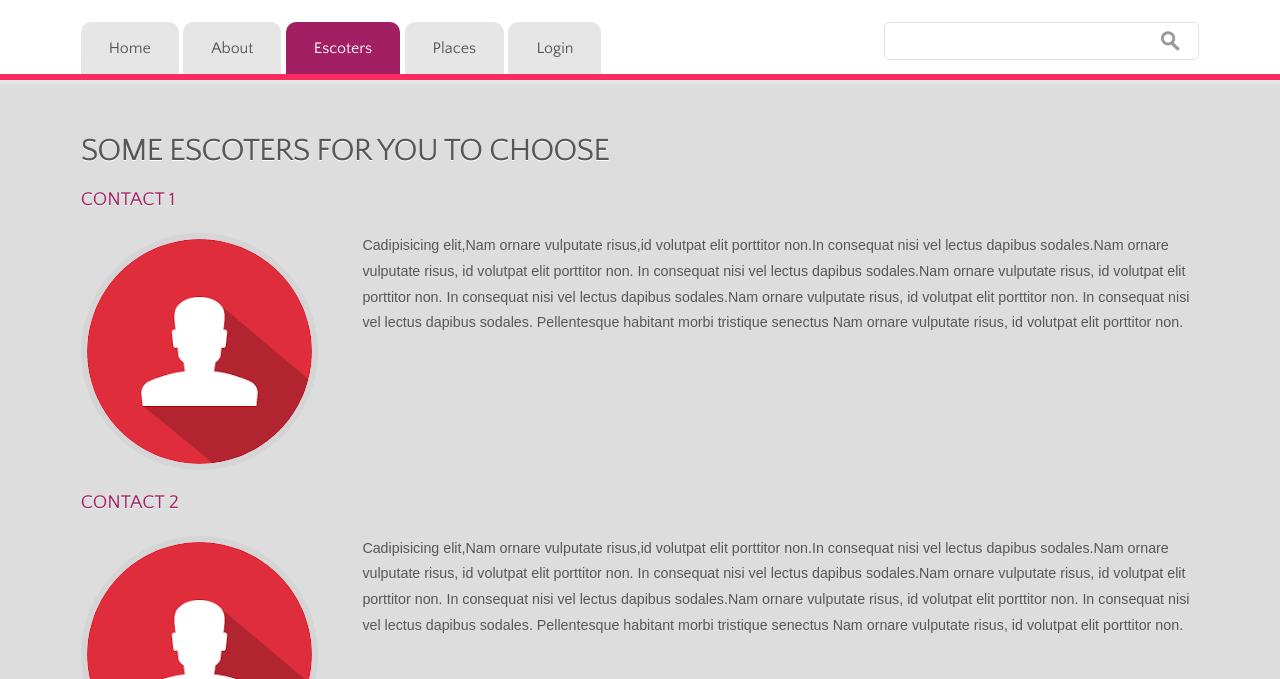
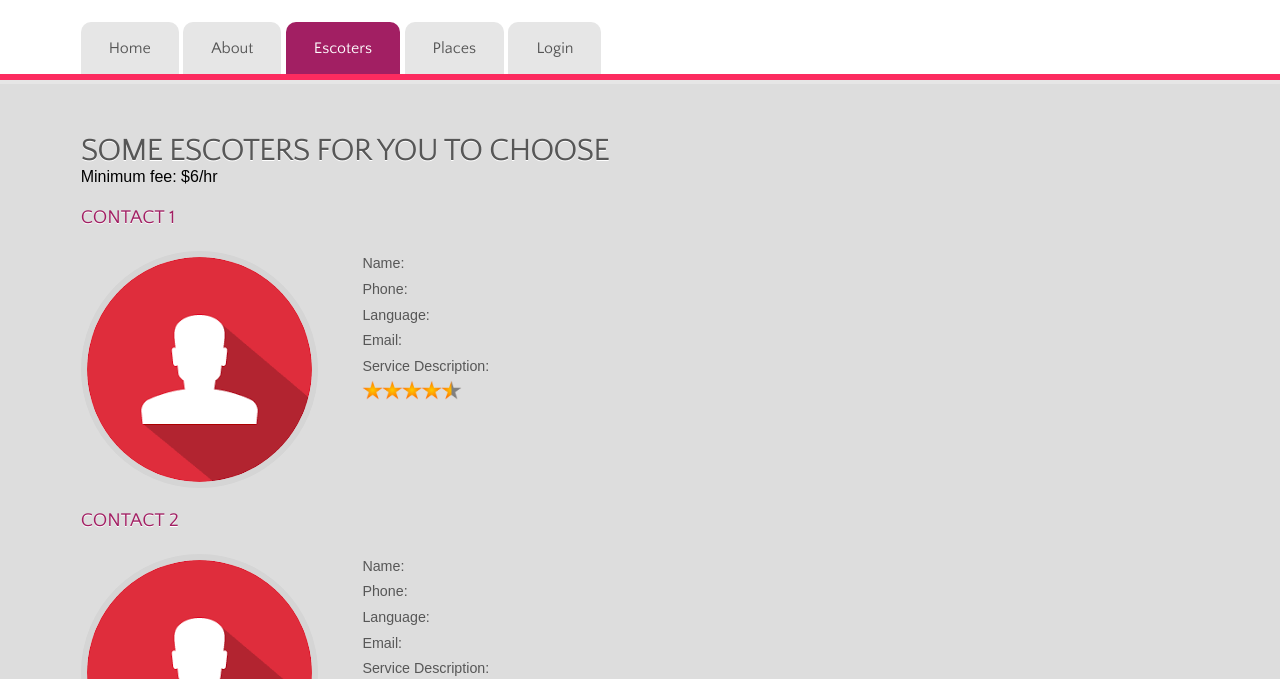
Before and after one commit to KellyBMota/Hackaton, a plain HTML site: page escoters.html in a window 1280 px wide. Shown: the part 272-951 px from the top of the page. Drawn offline with Linux system fonts and the light colour scheme.

Commit message:
Final Final

```diff
--- a/escoters.html
+++ b/escoters.html
@@ -28,12 +28,6 @@
 			 	<div class="clear"></div>
 			 </ul>
 	</div>
-	<div class="search">
-    	<form>
-    		<input type="text" value="">
-    		<input type="submit" value="">
-    	</form>
-	</div>
 	<div class="clear"></div>
 </div>
 </div>
@@ -45,13 +39,14 @@
 	<div class="main">
 		<div class="content">
 			<h2>Some Escoters for you to choose</h2>
+            <h4>Minimum fee: $6/hr</h4>
 			<h3>Contact 1</h3>
-			<p><a href="#"><img src="images/contact.png"></a> Cadipisicing elit,Nam ornare vulputate risus,id volutpat elit porttitor non.In consequat nisi vel lectus dapibus sodales.Nam ornare vulputate risus, id volutpat elit porttitor non. In consequat nisi vel lectus dapibus sodales.Nam ornare vulputate risus, id volutpat elit porttitor non. In consequat nisi vel lectus dapibus sodales.Nam ornare vulputate risus, id volutpat elit porttitor non. In consequat nisi vel lectus dapibus sodales. Pellentesque habitant morbi tristique senectus Nam ornare vulputate risus, id volutpat elit porttitor non.</p>
+			<p><a href="#"><img src="images/contact.png"></a> Name: <br />Phone: <br />Language:<br />Email:<br />Service Description:<br /><img src="images/rating-stars5.jpg" width=100px></p>
 			<div class="clear"></div>
 		</div>
 		<div class="content">
 			<h3>Contact 2</h3>
-			<p><a href="#"><img src="images/contact.png"></a> Cadipisicing elit,Nam ornare vulputate risus,id volutpat elit porttitor non.In consequat nisi vel lectus dapibus sodales.Nam ornare vulputate risus, id volutpat elit porttitor non. In consequat nisi vel lectus dapibus sodales.Nam ornare vulputate risus, id volutpat elit porttitor non. In consequat nisi vel lectus dapibus sodales.Nam ornare vulputate risus, id volutpat elit porttitor non. In consequat nisi vel lectus dapibus sodales. Pellentesque habitant morbi tristique senectus Nam ornare vulputate risus, id volutpat elit porttitor non.</p>
+			<p><a href="#"><img src="images/contact.png"></a> Name: <br />Phone: <br />Language:<br />Email:<br />Service Description:<br /><img src="images/rating-stars5.jpg" width=100px></p>
 			<div class="clear"></div>
 		</div>
 	</div>
```
Also changed, not shown: about.html (+0 -12 lines), cadastroTurista.html (+2 -2 lines), index.html (+1 -1 lines), login.html (+3 -0 lines), places.html (+0 -6 lines), images/rating-star4s.jpg (added), images/rating-stars5.jpg (added), images/stars.jpg (added).
